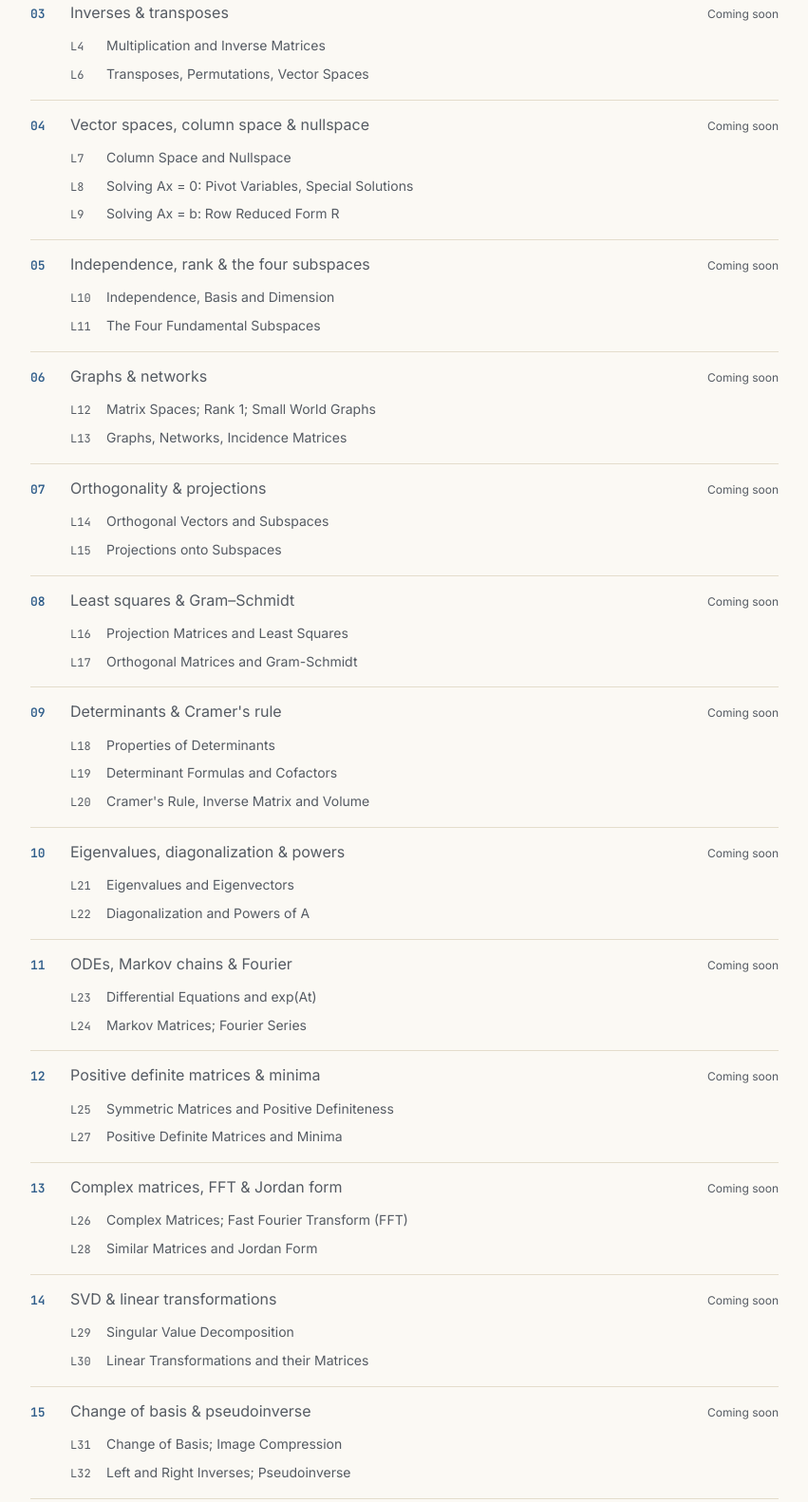
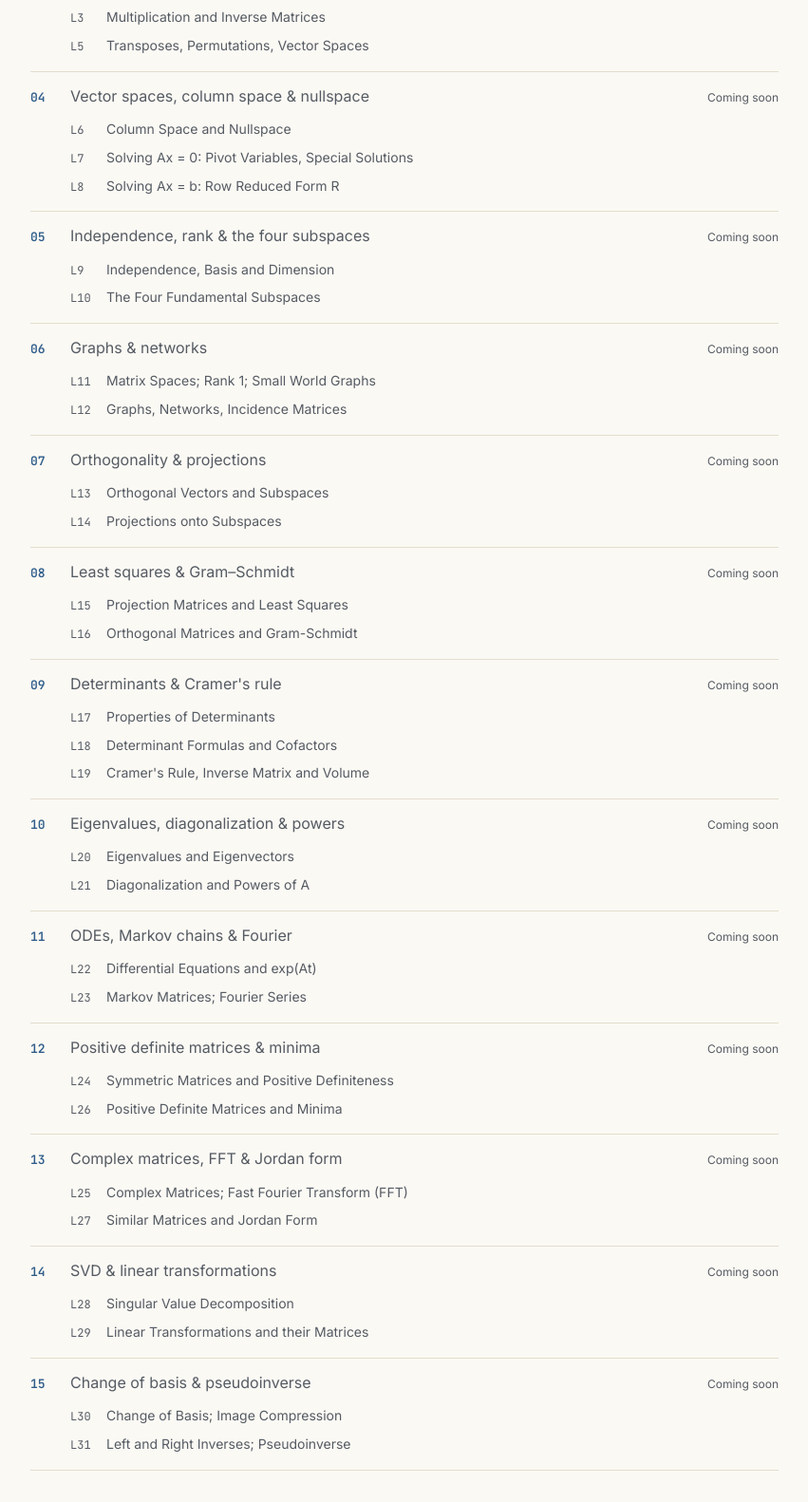
Before and after one commit to yeshwanth3430/krisarj-site, a plain HTML site: page public/linear-algebra/index.html in a window 1280 px wide. Shown: the part 650-2232 px from the top of the page at 95% size, without its empty margins (214-1065 px from the left). Drawn offline with Linux system fonts and the light colour scheme.

Commit message:
Linear Algebra: drop 'An Overview of Key Ideas' from the lesson list; renumber lessons L1–L31
Co-Authored-By: Claude Opus 5.5 <noreply@anthropic.com>

```diff
--- a/public/linear-algebra/index.html
+++ b/public/linear-algebra/index.html
@@ -22,38 +22,38 @@
   <h1>Linear Algebra</h1>
   <p class="subtitle">Vectors, matrices, elimination, vector spaces, orthogonality, determinants, eigenvalues, SVD — the language of portfolios and factor models.</p>
   <h2>Topics</h2>
-  <p>Following MIT OpenCourseWare 18.06 (32 lectures), grouped into 15 topics; each lecture is one lesson (L1–L32). New lessons go live one at a time.</p>
+  <p>Following MIT OpenCourseWare 18.06 (31 lectures), grouped into 15 topics; each lecture is one lesson (L1–L31). New lessons go live one at a time.</p>
   <ol class="toc">
     <li><span class="n">01</span><span class="t"><a href="topic-01.html">Vectors &amp; linear equations</a>
-      <ol class="lessons"><li><span class="ln">L1</span><a href="01_geometry-of-linear-equations.html">The Geometry of Linear Equations</a></li><li class="todo"><span class="ln">L2</span>An Overview of Key Ideas</li></ol></span><span class="s">Live</span></li>
+      <ol class="lessons"><li><span class="ln">L1</span><a href="01_geometry-of-linear-equations.html">The Geometry of Linear Equations</a></li></ol></span><span class="s">Live</span></li>
     <li class="todo"><span class="n">02</span><span class="t">Elimination, A = LU &amp; permutations
-      <ol class="lessons"><li class="todo"><span class="ln">L3</span>Elimination with Matrices</li><li class="todo"><span class="ln">L5</span>Factorization into A = LU</li></ol></span><span class="s">Coming soon</span></li>
+      <ol class="lessons"><li class="todo"><span class="ln">L2</span>Elimination with Matrices</li><li class="todo"><span class="ln">L4</span>Factorization into A = LU</li></ol></span><span class="s">Coming soon</span></li>
     <li class="todo"><span class="n">03</span><span class="t">Inverses &amp; transposes
-      <ol class="lessons"><li class="todo"><span class="ln">L4</span>Multiplication and Inverse Matrices</li><li class="todo"><span class="ln">L6</span>Transposes, Permutations, Vector Spaces</li></ol></span><span class="s">Coming soon</span></li>
+      <ol class="lessons"><li class="todo"><span class="ln">L3</span>Multiplication and Inverse Matrices</li><li class="todo"><span class="ln">L5</span>Transposes, Permutations, Vector Spaces</li></ol></span><span class="s">Coming soon</span></li>
     <li class="todo"><span class="n">04</span><span class="t">Vector spaces, column space &amp; nullspace
-      <ol class="lessons"><li class="todo"><span class="ln">L7</span>Column Space and Nullspace</li><li class="todo"><span class="ln">L8</span>Solving Ax = 0: Pivot Variables, Special Solutions</li><li class="todo"><span class="ln">L9</span>Solving Ax = b: Row Reduced Form R</li></ol></span><span class="s">Coming soon</span></li>
+      <ol class="lessons"><li class="todo"><span class="ln">L6</span>Column Space and Nullspace</li><li class="todo"><span class="ln">L7</span>Solving Ax = 0: Pivot Variables, Special Solutions</li><li class="todo"><span class="ln">L8</span>Solving Ax = b: Row Reduced Form R</li></ol></span><span class="s">Coming soon</span></li>
     <li class="todo"><span class="n">05</span><span class="t">Independence, rank &amp; the four subspaces
-      <ol class="lessons"><li class="todo"><span class="ln">L10</span>Independence, Basis and Dimension</li><li class="todo"><span class="ln">L11</span>The Four Fundamental Subspaces</li></ol></span><span class="s">Coming soon</span></li>
+      <ol class="lessons"><li class="todo"><span class="ln">L9</span>Independence, Basis and Dimension</li><li class="todo"><span class="ln">L10</span>The Four Fundamental Subspaces</li></ol></span><span class="s">Coming soon</span></li>
     <li class="todo"><span class="n">06</span><span class="t">Graphs &amp; networks
-      <ol class="lessons"><li class="todo"><span class="ln">L12</span>Matrix Spaces; Rank 1; Small World Graphs</li><li class="todo"><span class="ln">L13</span>Graphs, Networks, Incidence Matrices</li></ol></span><span class="s">Coming soon</span></li>
+      <ol class="lessons"><li class="todo"><span class="ln">L11</span>Matrix Spaces; Rank 1; Small World Graphs</li><li class="todo"><span class="ln">L12</span>Graphs, Networks, Incidence Matrices</li></ol></span><span class="s">Coming soon</span></li>
     <li class="todo"><span class="n">07</span><span class="t">Orthogonality &amp; projections
-      <ol class="lessons"><li class="todo"><span class="ln">L14</span>Orthogonal Vectors and Subspaces</li><li class="todo"><span class="ln">L15</span>Projections onto Subspaces</li></ol></span><span class="s">Coming soon</span></li>
+      <ol class="lessons"><li class="todo"><span class="ln">L13</span>Orthogonal Vectors and Subspaces</li><li class="todo"><span class="ln">L14</span>Projections onto Subspaces</li></ol></span><span class="s">Coming soon</span></li>
     <li class="todo"><span class="n">08</span><span class="t">Least squares &amp; Gram–Schmidt
-      <ol class="lessons"><li class="todo"><span class="ln">L16</span>Projection Matrices and Least Squares</li><li class="todo"><span class="ln">L17</span>Orthogonal Matrices and Gram-Schmidt</li></ol></span><span class="s">Coming soon</span></li>
+      <ol class="lessons"><li class="todo"><span class="ln">L15</span>Projection Matrices and Least Squares</li><li class="todo"><span class="ln">L16</span>Orthogonal Matrices and Gram-Schmidt</li></ol></span><span class="s">Coming soon</span></li>
     <li class="todo"><span class="n">09</span><span class="t">Determinants &amp; Cramer's rule
-      <ol class="lessons"><li class="todo"><span class="ln">L18</span>Properties of Determinants</li><li class="todo"><span class="ln">L19</span>Determinant Formulas and Cofactors</li><li class="todo"><span class="ln">L20</span>Cramer's Rule, Inverse Matrix and Volume</li></ol></span><span class="s">Coming soon</span></li>
+      <ol class="lessons"><li class="todo"><span class="ln">L17</span>Properties of Determinants</li><li class="todo"><span class="ln">L18</span>Determinant Formulas and Cofactors</li><li class="todo"><span class="ln">L19</span>Cramer's Rule, Inverse Matrix and Volume</li></ol></span><span class="s">Coming soon</span></li>
     <li class="todo"><span class="n">10</span><span class="t">Eigenvalues, diagonalization &amp; powers
-      <ol class="lessons"><li class="todo"><span class="ln">L21</span>Eigenvalues and Eigenvectors</li><li class="todo"><span class="ln">L22</span>Diagonalization and Powers of A</li></ol></span><span class="s">Coming soon</span></li>
+      <ol class="lessons"><li class="todo"><span class="ln">L20</span>Eigenvalues and Eigenvectors</li><li class="todo"><span class="ln">L21</span>Diagonalization and Powers of A</li></ol></span><span class="s">Coming soon</span></li>
     <li class="todo"><span class="n">11</span><span class="t">ODEs, Markov chains &amp; Fourier
-      <ol class="lessons"><li class="todo"><span class="ln">L23</span>Differential Equations and exp(At)</li><li class="todo"><span class="ln">L24</span>Markov Matrices; Fourier Series</li></ol></span><span class="s">Coming soon</span></li>
+      <ol class="lessons"><li class="todo"><span class="ln">L22</span>Differential Equations and exp(At)</li><li class="todo"><span class="ln">L23</span>Markov Matrices; Fourier Series</li></ol></span><span class="s">Coming soon</span></li>
     <li class="todo"><span class="n">12</span><span class="t">Positive definite matrices &amp; minima
-      <ol class="lessons"><li class="todo"><span class="ln">L25</span>Symmetric Matrices and Positive Definiteness</li><li class="todo"><span class="ln">L27</span>Positive Definite Matrices and Minima</li></ol></span><span class="s">Coming soon</span></li>
+      <ol class="lessons"><li class="todo"><span class="ln">L24</span>Symmetric Matrices and Positive Definiteness</li><li class="todo"><span class="ln">L26</span>Positive Definite Matrices and Minima</li></ol></span><span class="s">Coming soon</span></li>
     <li class="todo"><span class="n">13</span><span class="t">Complex matrices, FFT &amp; Jordan form
-      <ol class="lessons"><li class="todo"><span class="ln">L26</span>Complex Matrices; Fast Fourier Transform (FFT)</li><li class="todo"><span class="ln">L28</span>Similar Matrices and Jordan Form</li></ol></span><span class="s">Coming soon</span></li>
+      <ol class="lessons"><li class="todo"><span class="ln">L25</span>Complex Matrices; Fast Fourier Transform (FFT)</li><li class="todo"><span class="ln">L27</span>Similar Matrices and Jordan Form</li></ol></span><span class="s">Coming soon</span></li>
     <li class="todo"><span class="n">14</span><span class="t">SVD &amp; linear transformations
-      <ol class="lessons"><li class="todo"><span class="ln">L29</span>Singular Value Decomposition</li><li class="todo"><span class="ln">L30</span>Linear Transformations and their Matrices</li></ol></span><span class="s">Coming soon</span></li>
+      <ol class="lessons"><li class="todo"><span class="ln">L28</span>Singular Value Decomposition</li><li class="todo"><span class="ln">L29</span>Linear Transformations and their Matrices</li></ol></span><span class="s">Coming soon</span></li>
     <li class="todo"><span class="n">15</span><span class="t">Change of basis &amp; pseudoinverse
-      <ol class="lessons"><li class="todo"><span class="ln">L31</span>Change of Basis; Image Compression</li><li class="todo"><span class="ln">L32</span>Left and Right Inverses; Pseudoinverse</li></ol></span><span class="s">Coming soon</span></li>
+      <ol class="lessons"><li class="todo"><span class="ln">L30</span>Change of Basis; Image Compression</li><li class="todo"><span class="ln">L31</span>Left and Right Inverses; Pseudoinverse</li></ol></span><span class="s">Coming soon</span></li>
   </ol>
 </main>
 <footer class="site-foot"><div class="in">
```
Also changed, not shown: public/linear-algebra/topic-01.html (+0 -1 lines).
